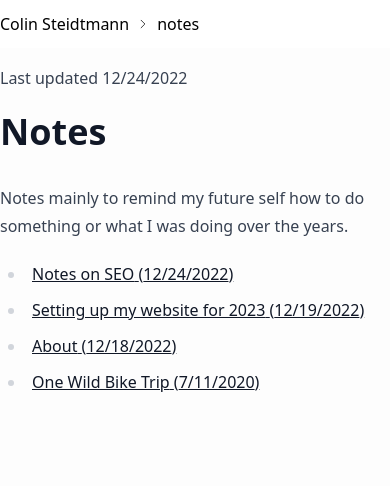
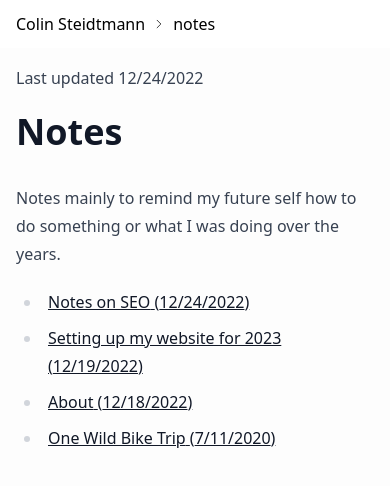
Before and after one commit to colinsteidtmann/colinsteidtmann-website, a Next.js app: page /notes in a window 390 px wide. Shown: the top 486 px of the page. Built offline with nearby package versions, Linux system fonts and the light colour scheme.

Commit message:
fixed small bug

```diff
--- a/components/MdxLayout.js
+++ b/components/MdxLayout.js
@@ -17,7 +17,7 @@ export default function MdxLayout({ children, lastmod }) {
     };
   });
   return (
-    <>
+    <div className="px-4 sm:px-0">
       <nav className="py-3">
         <ul className="flex flex-row items-center gap-x-2 max-w-prose mx-auto">
           <li>
@@ -37,7 +37,7 @@ export default function MdxLayout({ children, lastmod }) {
           })}
         </ul>
       </nav>
-      <div className="bg-[#fdfdfd] min-h-screen">
+      <div className="bg-[#fdfdfd] min-h-screen -mx-4 sm:mx-0 px-4 sm:px-0">
         <div className="prose mx-auto">
           <p className="pt-4">
             <time dateTime={lastmod}>Last updated {lastmod}</time>
@@ -45,6 +45,6 @@ export default function MdxLayout({ children, lastmod }) {
           {children}
         </div>
       </div>
-    </>
+    </div>
   );
 }
--- a/content/notes/website-setup-2023/index.mdx
+++ b/content/notes/website-setup-2023/index.mdx
@@ -8,8 +8,8 @@ draft: true
 keywords: "mdx"
 ---
 
-Since my fall semester at UC Berkeley just ended, I thought what better time than now to redo my personal website. The last iteration of it was done nearly four years ago (also the last time I updated it 😬)! Going forwards, I want my website to be easier and more inviting to add to. This is what my website looked like in 2019 (source - [Wayback Machine](https://web.archive.org/web/20210909202641/https://colinsteidtmann.com/):
-![screenshot of my website from 2019](code/website-setup-2023/2019-website.png)
+Since my fall semester at UC Berkeley just ended, I thought what better time than now to redo my personal website. The last iteration of it was done nearly four years ago (also the last time I updated it 😬)! Going forwards, I want my website to be easier and more inviting to add to. This is what my website looked like in 2019 (source - [Wayback Machine](https://web.archive.org/web/20210909202641/colinsteidtmann.com/):
+![screenshot of my website from 2019](notes/website-setup-2023/2019-website.png)
 
 So, how should I rebuild it? I could use pay for a site from Squarespace, Wix, or Wordpress, but then I'd be limited in ownership and creative freedom, and I wouldbe paying 10x what I pay now ($12/year). A week ago I stumbled across [MDX](https://mdxjs.com/), aka [Markdown](https://www.markdownguide.org/) with the ability to interweave JavaScript
 in it. Markdown is a very friendly way to write and much more inviting to me, eg. I can write headers with `# Header` or italics with `*word*` instead of `<h1>Header</h1>` and `<em>word</em>`.Now, I'll write the steps I followed to set-up this site,
```
